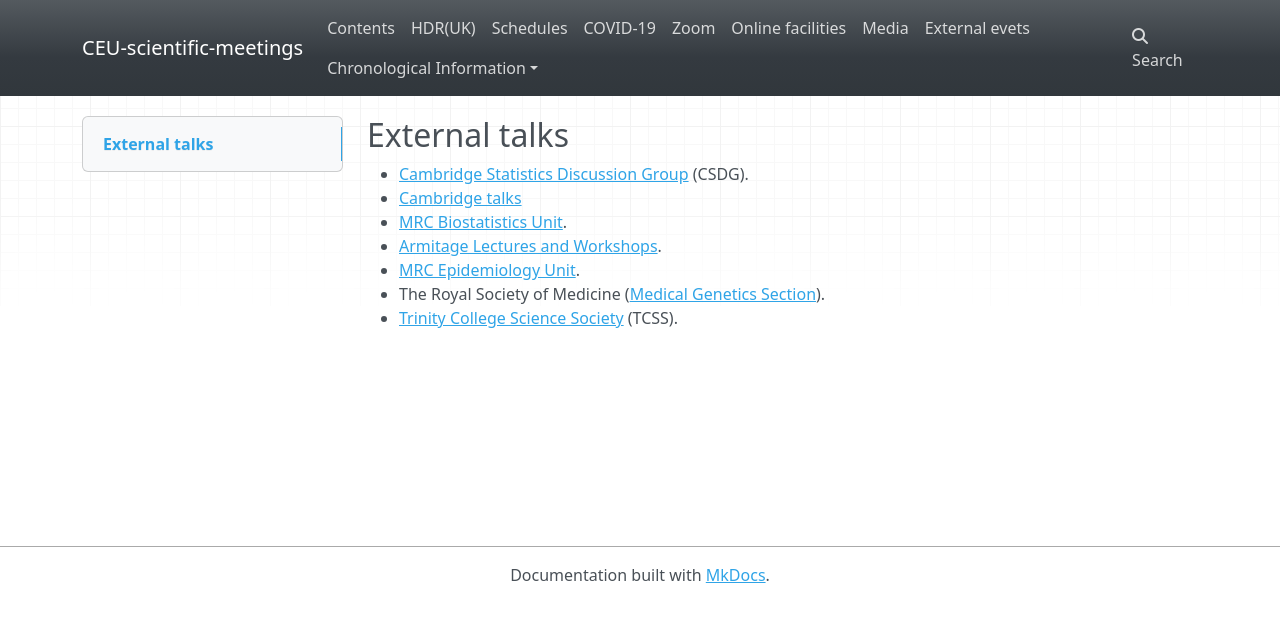
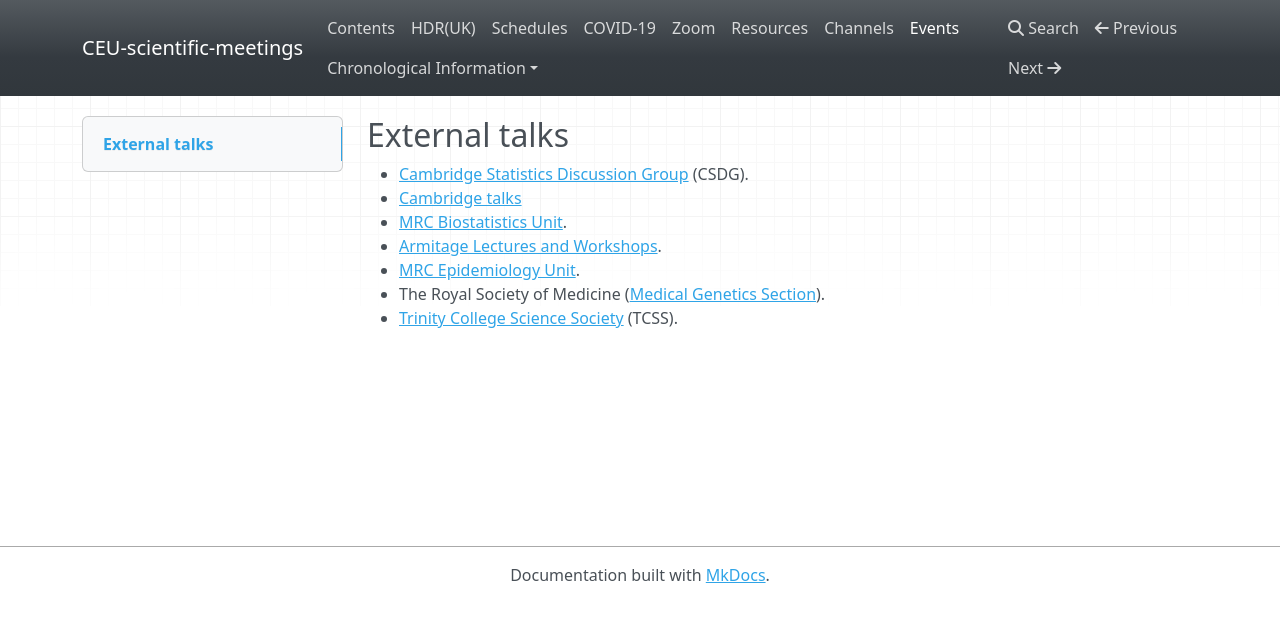
Before and after one commit to cambridge-ceu/CEU-matters, an MkDocs documentation site: the page built from docs/events.md, in a window 1280 px wide. Shown: the top 622 px of the page. Built offline with MkDocs 1.6.1, drawn with Linux system fonts in a browser that asks for light colours; nearby versions of some CDN libraries; a script that is not in the unit is left out.

Commit message:
mkdocs.yml

```diff
--- a/mkdocs.yml
+++ b/mkdocs.yml
@@ -5,9 +5,9 @@ nav:
   - Schedules: schedules.md
   - COVID-19: COVID-19.md
   - Zoom: zoom.md
-  - Online facilities: online.md
-  - Media: media.md
-  - External evets: external-events.md
+  - Resources: resources.md
+  - Channels: channels.md
+  - Events: events.md
   - Chronological Information:
     - 2021.md
     - 2020.md
```
